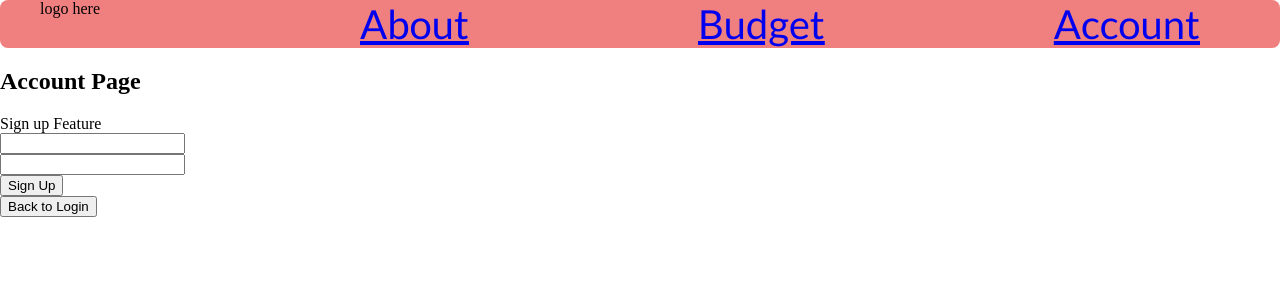
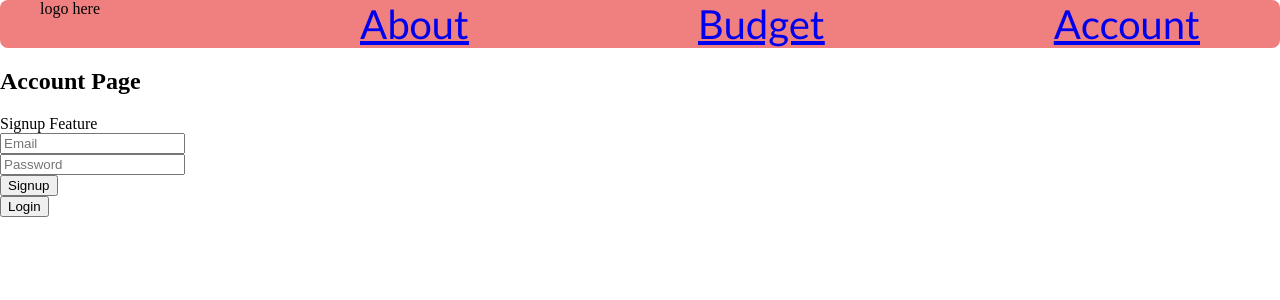
Before and after one commit to c-schutz/UFPlanner1, a React (Vite) app in the folder frontend/: page /Account in a window 1280 px wide. Both pictures are taken after a click on the button "Sign Up". Shown: the top 300 px of the page. Built offline with nearby package versions, Linux system fonts and the light colour scheme; the HTML template or start-up script is replaced by a standard one.

Commit message:
Sign up page and API work

```diff
--- a/frontend/src/account/Signup.jsx
+++ b/frontend/src/account/Signup.jsx
@@ -3,38 +3,62 @@ import {React, useState} from "react";
 const Signup = ({onStatusChange}) => {
     const[email, setEmail] = useState("");
     const [password, setPassword] = useState("");
-    function checkInputs(){
-        console.log("Email: " , email);
-        console.log("password: " , password);
+    const [error, setError] = useState("");
 
+        const handleSubmit = async (e) => {
+          e.preventDefault(); // Prevent page refresh
+
+          try {
+              const response = await fetch("http://localhost:3001/signup", {
+                  method: "POST",
+                  headers: { "Content-Type": "application/json" },
+                  body: JSON.stringify({ email, password }),
+              });
+
+              const data = await response.json();
+
+              if (!response.ok) {
+                  setError(data.message);
+                  return;
               }
+
+              console.log("Signup successful:", data);
+              onStatusChange("login"); // Redirect to another page
+
+          } catch (err) {
+              console.error("Error logging in:", err);
+              setError("An error occurred. Please try again.");
+          }
+        };
+
+
     return (
       <>
-        <div>Sign up Feature</div>
+      <div>Signup Feature</div>
+      <form onSubmit={handleSubmit}>
         <div>
           <input
+            type="email"
+            placeholder="Email"
             value={email}
-          onChange={e => {
-            setEmail(e.target.value)
-            checkInputs()
-            }
-          }
+            onChange={(e) => setEmail(e.target.value)}
           />
         </div>
         <div>
           <input
+            type="password"
+            placeholder="Password"
             value={password}
-          onChange={e => {
-            setPassword(e.target.value)
-            checkInputs()
-            }
-        }
+            onChange={(e) => setPassword(e.target.value)}
           />
         </div>
         <div>
-        <button onClick={() => onStatusChange('summary')}>Sign Up</button>
+          <button type="submit">Signup</button>
         </div>
-        <div><button onClick={() => onStatusChange('login')}>Back to Login</button></div>
+      </form>
+      <div><button onClick={() => onStatusChange('login')}>Login</button></div>
+      {error && <p style={{ color: "red" }}>{error}</p>}
+
     </>
 
     );
```
Lines whose indentation alone changed are shown as unchanged.
